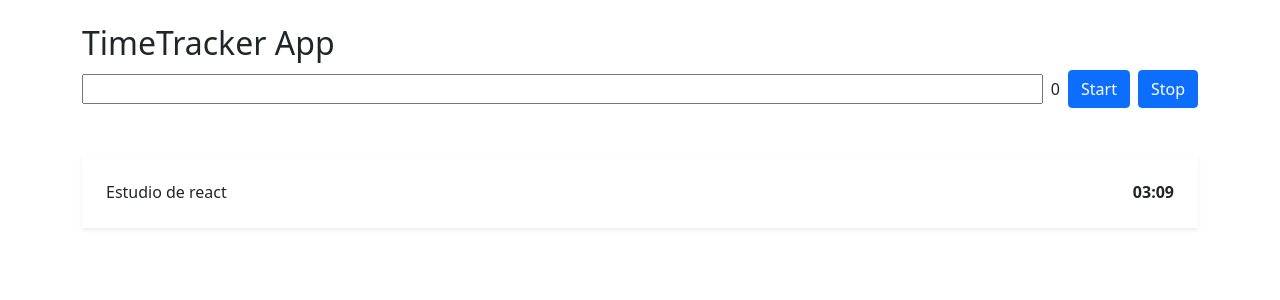
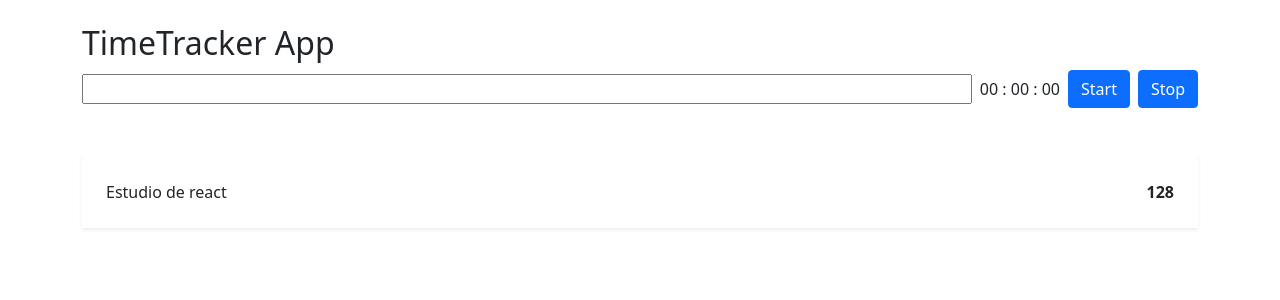
Before and after one commit to tobicorradi/time-tracking-app, a React (Create React App) app: page / in a window 1280 px wide. Shown: the top 300 px of the page. Built offline with nearby package versions, Linux system fonts and the light colour scheme.

Commit message:
Formateamos los segundos

```diff
--- a/src/App.jsx
+++ b/src/App.jsx
@@ -11,7 +11,7 @@ function App() {
   const [list, setList] = useState([{
     id: 1,
     text: 'Estudio de react',
-    time: '03:09'
+    time: 128
   }])
   const countRef = useRef(null)
   return (
--- a/src/components/TaskCreator/TaskCreator.jsx
+++ b/src/components/TaskCreator/TaskCreator.jsx
@@ -23,12 +23,20 @@ const TaskCreator = ({timer, setTimer, newTask, setNewTask, setList, list}) => {
         clearInterval()
         setTimer(0)
     }
+    const formatTime = () => {
+        const getSeconds = `0${(timer % 60)}`.slice(-2)
+        const minutes = `${Math.floor(timer / 60)}`
+        const getMinutes = `0${minutes % 60}`.slice(-2)
+        const getHours = `0${Math.floor(timer / 3600)}`.slice(-2)
+
+        return `${getHours} : ${getMinutes} : ${getSeconds}`
+    }
     return (
         <>
             <h2>TimeTracker App</h2>
             <form onSubmit={handleSubmit} className="w-100 d-flex align-items-center">
                 <input value={newTask} onChange={(e) => setNewTask(e.target.value)} style={{flex: 1}} className="me-2" type="text"/>
-                <span className="me-2">{timer}</span>
+                <span className="me-2">{formatTime()}</span>
                 <Button onClick={handleStart} variant="primary" className="me-2">Start</Button>
                 <Button onClick={handleStop}>Stop</Button>
             </form>
```
